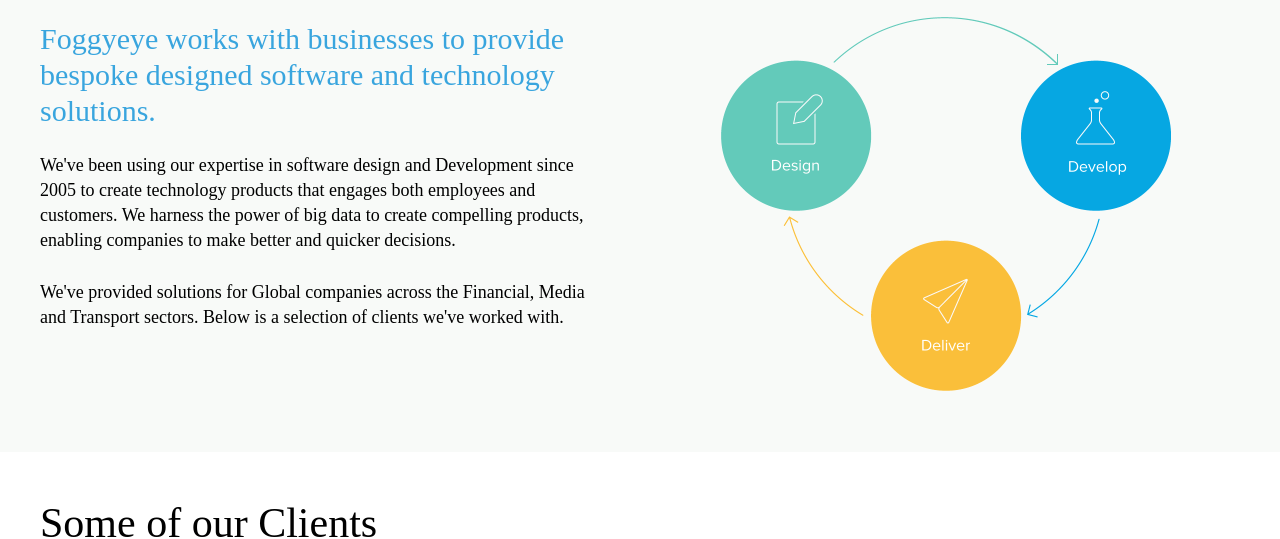
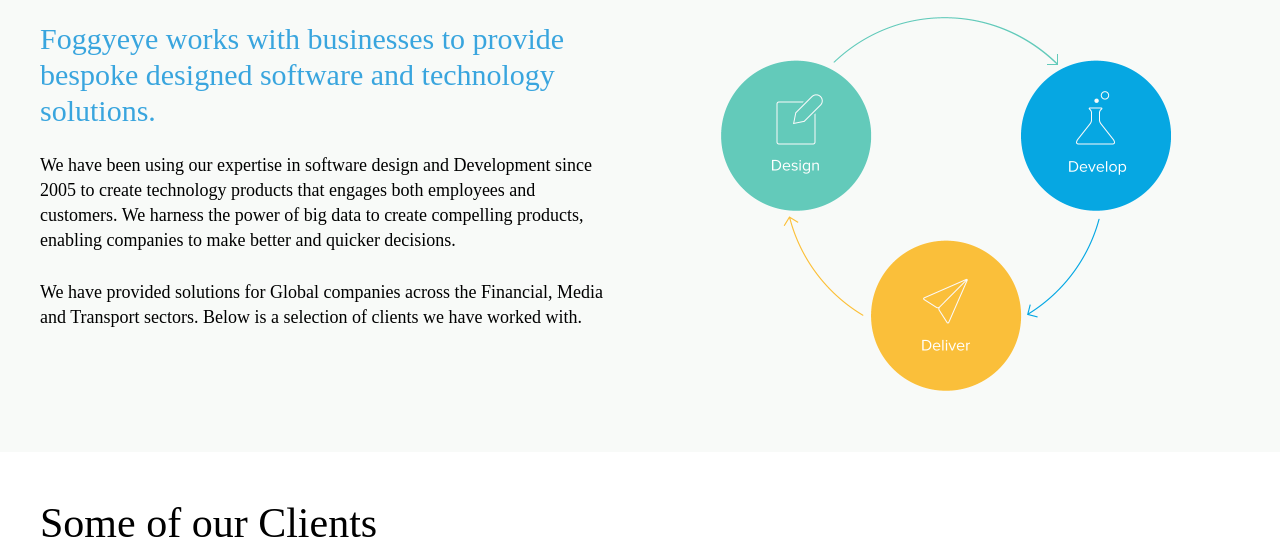
Before and after one commit to foggyeye/www, a plain HTML site: page index.html in a window 1280 px wide. Shown: the part 658-1197 px from the top of the page. Drawn offline with Linux system fonts and the light colour scheme.

Commit message:
replacing "we've" with "we have"

```diff
--- a/index.html
+++ b/index.html
@@ -148,13 +148,13 @@
                 <h2 class="blueText">Foggyeye works with businesses to provide bespoke designed software and technology
                     solutions.</h2>
 
-                <p>We've been using our expertise in software design and Development since 2005 to create technology
+                <p>We have been using our expertise in software design and Development since 2005 to create technology
                     products that engages both employees and
                     customers. We harness the power of big data to create compelling products, enabling companies to
                     make better and quicker decisions.</p>
 
-                <p>We've provided solutions for Global companies across the Financial, Media
-                    and Transport sectors. Below is a selection of clients we've worked with.</p>
+                <p>We have provided solutions for Global companies across the Financial, Media
+                    and Transport sectors. Below is a selection of clients we have worked with.</p>
             </div>
             <div class="col-6 right imgBox"><img src="img/foggyEye_graphic_1@2x.png" width="450" height="375"/></div>
 
```
